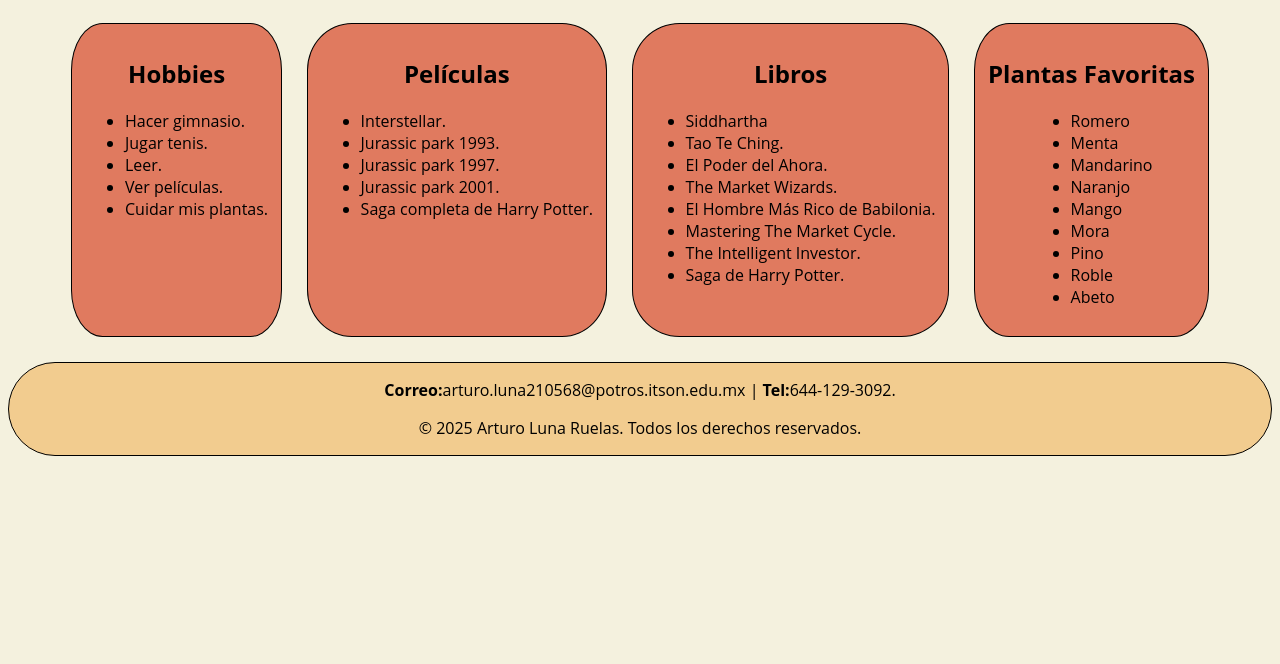
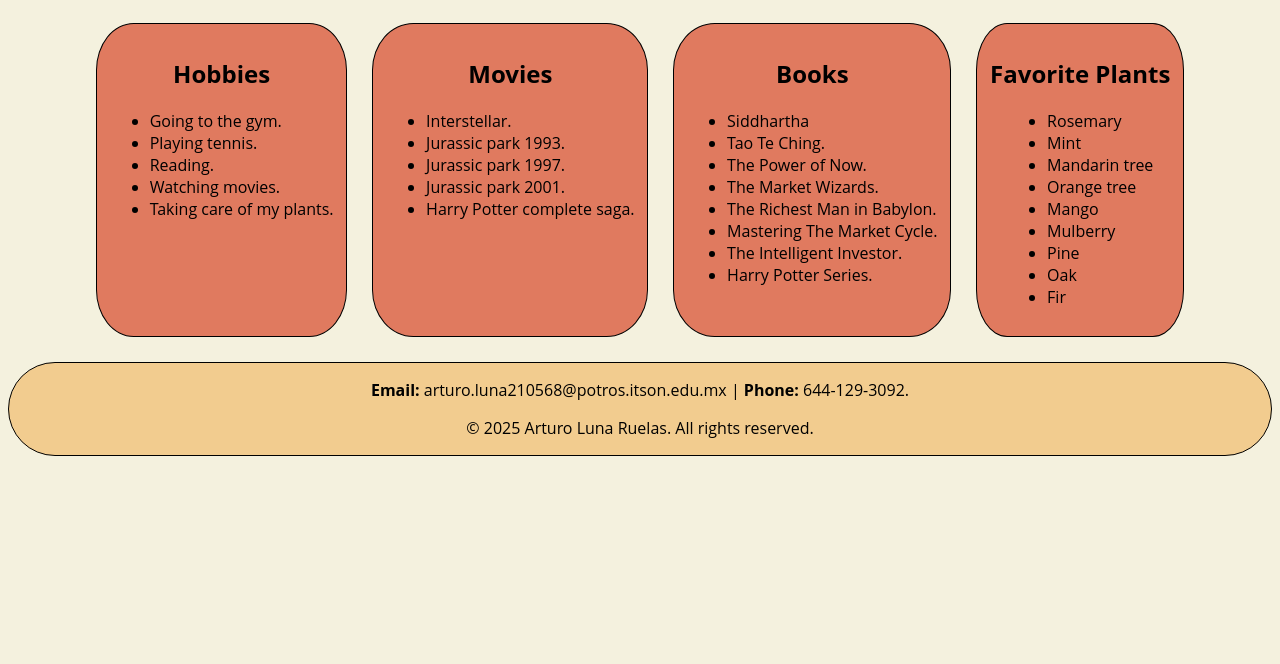
Before and after one commit to MoonArt7/LandingLunaArturo, a plain HTML site: page index.html in a window 1280 px wide. Shown: the part 136-800 px from the top of the page. Drawn offline with Linux system fonts and the light colour scheme.

Commit message:
add english texts

```diff
--- a/index.html
+++ b/index.html
@@ -9,8 +9,8 @@
 
   <body>
     <header>
-      <h1>¡Bienvenid&#64;s a mi Landing Page!</h1>
-      <p>Hola soy <span class="bolded">Arturo Luna Ruelas</span> con <span class="bolded">ID:</span> 00000210568 y esta es mi Landing Page.
+      <h1>Welcome to my Landing Page!</h1>
+      <p>Hello I am <span class="bolded">Arturo Luna Ruelas</span> with <span class="bolded">ID:</span> 00000210568 and this is my Landing Page.
       </p>
     </header>
 
@@ -18,61 +18,61 @@
       <section>
         <h2>Hobbies</h2>
         <ul>
-          <li>Hacer gimnasio.</li>
-          <li>Jugar tenis.</li>
-          <li>Leer.</li>
-          <li>Ver películas.</li>
-          <li>Cuidar mis plantas.</li>
+          <li>Going to the gym.</li>
+          <li>Playing tennis.</li>
+          <li>Reading.</li>
+          <li>Watching movies.</li>
+          <li>Taking care of my plants.</li>
         </ul>
       </section>
 
       <section>
-        <h2>Películas</h2>
+        <h2>Movies</h2>
         <ul>
           <li>Interstellar.</li>
           <li>Jurassic park 1993.</li>
           <li>Jurassic park 1997.</li>
           <li>Jurassic park 2001.</li>
-          <li>Saga completa de Harry Potter.</li>
+          <li>Harry Potter complete saga.</li>
         </ul>
       </section>
 
       <section>
-        <h2>Libros</h2>
+        <h2>Books</h2>
         <ul>
           <li>Siddhartha</li>
           <li>Tao Te Ching.</li>
-          <li>El Poder del Ahora.</li>
+          <li>The Power of Now.</li>
           <li>The Market Wizards.</li>
-          <li>El Hombre Más Rico de Babilonia.</li>
+          <li>The Richest Man in Babylon.</li>
           <li>Mastering The Market Cycle.</li>
           <li>The Intelligent Investor.</li>
-          <li>Saga de Harry Potter.</li>
+          <li>Harry Potter Series.</li>
         </ul>
       </section>
 
       <section>
-        <h2>Plantas Favoritas</h2>
+        <h2>Favorite Plants</h2>
         <ul>
-          <li>Romero</li>
-          <li>Menta</li>
-          <li>Mandarino</li>
-          <li>Naranjo</li>
+          <li>Rosemary</li>
+          <li>Mint</li>
+          <li>Mandarin tree</li>
+          <li>Orange tree</li>
           <li>Mango</li>
-          <li>Mora</li>
-          <li>Pino</li>
-          <li>Roble</li>
-          <li>Abeto</li>
+          <li>Mulberry</li>
+          <li>Pine</li>
+          <li>Oak</li>
+          <li>Fir</li>
         </ul>
       </section>
     </div>
 
     <footer>
       <p>
-        <span class="bolded">Correo:</span>arturo.luna210568@potros.itson.edu.mx |
-        <span class="bolded">Tel:</span>644-129-3092.
+        <span class="bolded">Email: </span>arturo.luna210568@potros.itson.edu.mx |
+        <span class="bolded">Phone: </span>644-129-3092.
       </p>
-      <p>&copy; 2025 Arturo Luna Ruelas. Todos los derechos reservados.</p>
+      <p>&copy; 2025 Arturo Luna Ruelas. All rights reserved.</p>
     </footer>
   </body>
 </html>
```
